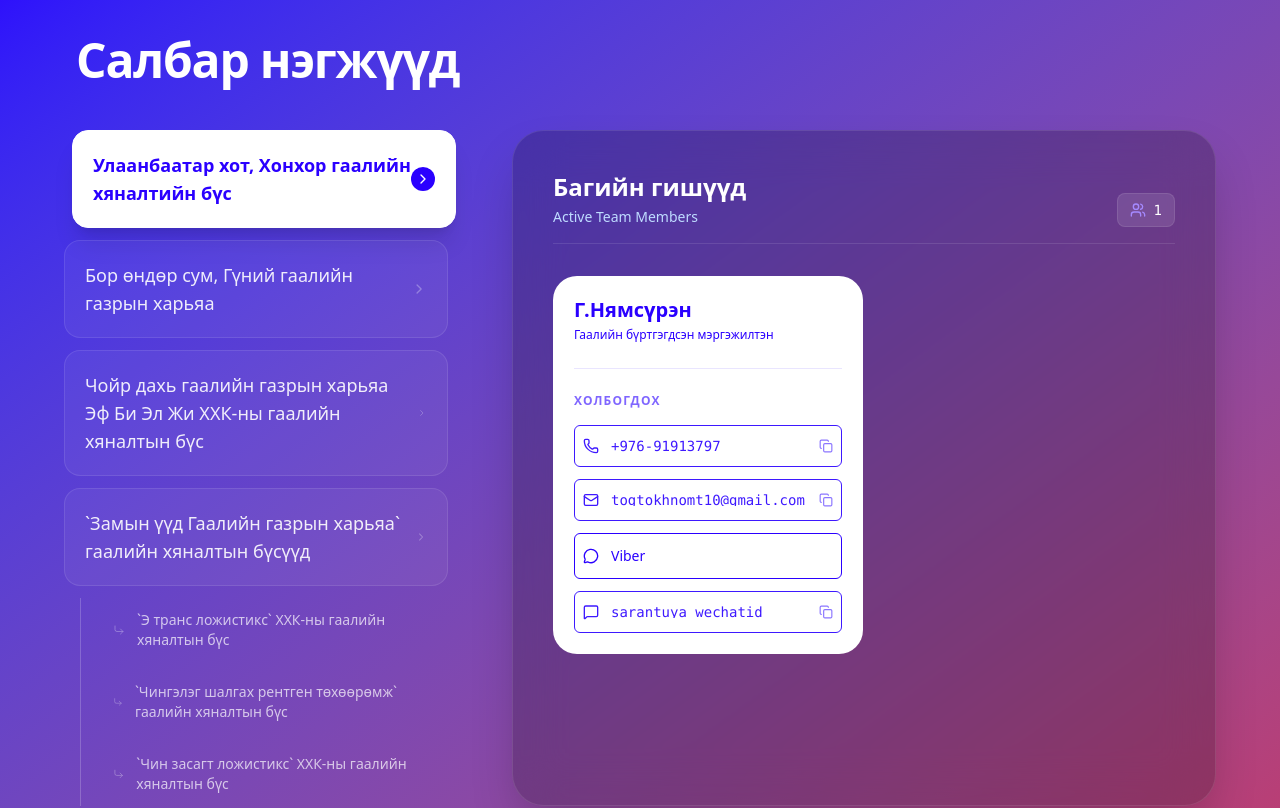
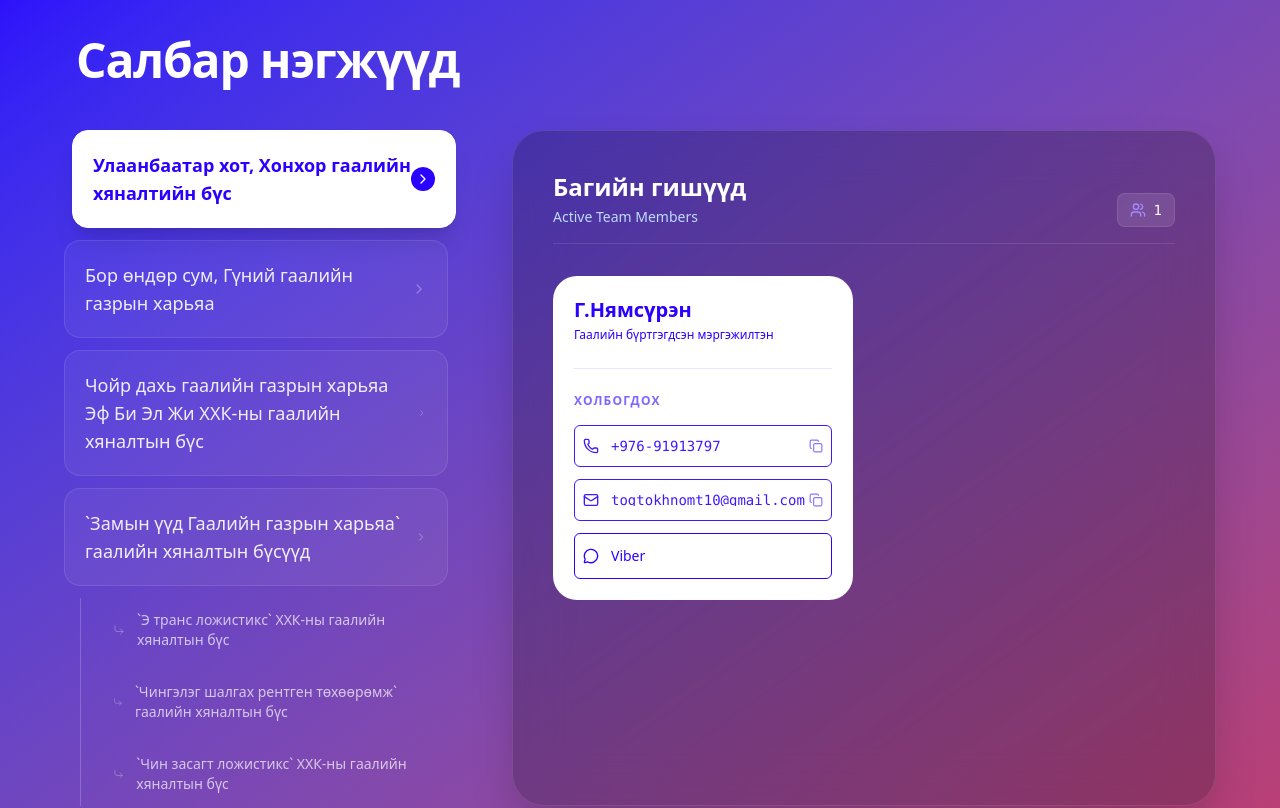
Before and after one commit to Oyunbat1/GaaliLandingPage, a Next.js app: page / in a window 1280 px wide. Shown: the part 2880-3688 px from the top of the page. Built offline with nearby package versions, Linux system fonts and the light colour scheme.

Commit message:
viber link fixed

```diff
--- a/app/component/TeamSection.tsx
+++ b/app/component/TeamSection.tsx
@@ -130,8 +130,7 @@ export default function TeamSection() {
                     </div>
 
                     {/* RIGHT SIDE: Members Grid */}
-                    {/* RIGHT SIDE: Members Grid */}
-                    <div className="lg:w-2/3 flex-grow">
+                    <div className="lg:w-2/3 flex grow">
                         <div className="bg-black/20 backdrop-blur-xl rounded-[2rem] p-6 md:p-10 border border-white/10 min-h-full shadow-2xl">
                             <AnimatePresence mode="wait">
                                 <motion.div
@@ -140,7 +139,7 @@ export default function TeamSection() {
                                     animate={{ opacity: 1, y: 0 }}
                                     exit={{ opacity: 0, y: -10 }}
                                     transition={{ duration: 0.3 }}
-                                    className="h-full flex flex-col" // Added flex flex-col to handle height
+                                    className="h-full"
                                 >
                                     <div className="mb-8 flex items-end justify-between border-b border-white/10 pb-4">
                                         <div>
@@ -160,18 +159,7 @@ export default function TeamSection() {
                                     </div>
 
                                     {activeMembers.length > 0 ? (
-                                        /* UPDATED CONTAINER:
-                                           1. max-h-[60vh]: Limits height on mobile to 60% of viewport
-                                           2. md:max-h-none: Removes limit on desktop
-                                           3. overflow-y-auto: Enables internal scrolling on mobile
-                                           4. Custom Scrollbar styling for a cleaner look
-                                        */
-                                        <div className="
-              grid grid-cols-1 sm:grid-cols-2 gap-6
-              max-h-[60vh] overflow-y-auto md:max-h-none md:overflow-visible
-              pr-2 pb-4
-              scrollbar-thin scrollbar-thumb-white/20 scrollbar-track-transparent
-          ">
+                                        <div className="grid grid-cols-1 sm:grid-cols-2 gap-6">
                                             {activeMembers.map((member) => (
                                                 <MemberCard key={member.id} member={member} />
                                             ))}
@@ -202,7 +190,7 @@ function MemberCard({ member }: { member: Member }) {
             animate="visible"
             variants={itemVariants}
             whileHover={{ y: -5 }}
-            className="group relative flex flex-col h-full w-[310px] bg-white backdrop-blur-md border border-white/10 rounded-3xl overflow-hidden hover:shadow-2xl hover:shadow-[#2A00FF]/20 transition-all duration-300"
+            className="group relative flex flex-col h-full w-[300px] bg-white backdrop-blur-md border border-white/10 rounded-3xl overflow-hidden hover:shadow-2xl hover:shadow-[#2A00FF]/20 transition-all duration-300"
         >
             {/* Top Decoration Line */}
             <div className="absolute top-0 left-0 w-full h-1 bg-gradient-to-r from-transparent via-[#2A00FF] to-transparent opacity-0 group-hover:opacity-100 transition-opacity duration-500" />
--- a/lib/Members.ts
+++ b/lib/Members.ts
@@ -43,10 +43,7 @@ export const zonesData: Zone[] = [
         socials: [
           { id: 1, name: "Phone", url: "tel:+976-91913797" },
           { id: 2, name: "Email", url: "mailto:togtokhnomt10@gmail.com" },
-          // VIBER FIX: Use %2B instead of +
-          { id: 3, name: "Viber", url: "viber://chat?number=%2B97695118788" },
-          // WECHAT FIX: Just the ID
-          { id: 4, name: "WeChat", url: "sarantuya_wechatid" },
+          { id: 3, name: "Viber", url: "viber://chat?number=%2B97680661615" },
         ],
       },
     ],
@@ -66,7 +63,6 @@ export const zonesData: Zone[] = [
           { id: 1, name: "Phone", url: "tel:+976-88011346" },
           { id: 2, name: "Email", url: "mailto:togtokhnomt05@gmail.com" },
           { id: 3, name: "Viber", url: "viber://chat?number=%2B97699112233" },
-          { id: 4, name: "WeChat", url: "gerelmaa_wechat" },
         ],
       },
     ],
@@ -86,7 +82,6 @@ export const zonesData: Zone[] = [
           { id: 1, name: "Phone", url: "tel:+976-88815330" },
           { id: 2, name: "Email", url: "mailto:togtokhnomt04@gmail.com" },
           { id: 3, name: "Viber", url: "viber://chat?number=%2B97699112233" },
-          { id: 4, name: "WeChat", url: "ganchimeg_wechat" },
         ],
       },
     ],
@@ -110,7 +105,6 @@ export const zonesData: Zone[] = [
               { id: 1, name: "Phone", url: "tel:+976-99134771" },
               { id: 2, name: "Email", url: "mailto:togtokhnomt9901@gmail.com" },
               { id: 3, name: "Viber", url: "viber://chat?number=%2B97699112233" },
-              { id: 4, name: "WeChat", url: "dulmaa_wechat" },
             ],
           },
           {
@@ -124,7 +118,6 @@ export const zonesData: Zone[] = [
               { id: 1, name: "Phone", url: "tel:+976-99172613" },
               { id: 2, name: "Email", url: "mailto:togtokhnomt03@gmail.com" },
               { id: 3, name: "Viber", url: "viber://chat?number=%2B97699112233" },
-              { id: 4, name: "WeChat", url: "zolzaya_wechat" },
             ],
           },
           {
@@ -138,7 +131,6 @@ export const zonesData: Zone[] = [
               { id: 1, name: "Phone", url: "tel:+976-86849742" },
               { id: 2, name: "Email", url: "mailto:togtokhnomt9906@gmail.com " },
               { id: 3, name: "Viber", url: "viber://chat?number=%2B97699112233" },
-              { id: 4, name: "WeChat", url: "nyamdorj_wechat" },
             ],
           },
         ],
@@ -158,7 +150,6 @@ export const zonesData: Zone[] = [
               { id: 1, name: "Phone", url: "tel:+976-89858081" },
               { id: 2, name: "Email", url: "mailto:togtokhnomt07@gmail.com" },
               { id: 3, name: "Viber", url: "viber://chat?number=%2B97699112233" },
-              { id: 4, name: "WeChat", url: "delgermaa_wechat" },
             ],
           },
         ],
@@ -178,7 +169,6 @@ export const zonesData: Zone[] = [
               { id: 1, name: "Phone", url: "tel:+976-88556529" },
               { id: 2, name: "Email", url: "mailto:togtokhnomt09@gmail.com" },
               { id: 3, name: "Viber", url: "viber://chat?number=%2B97699112233" },
-              { id: 4, name: "WeChat", url: "narantuya_wechat" },
             ],
           },
         ],
```
